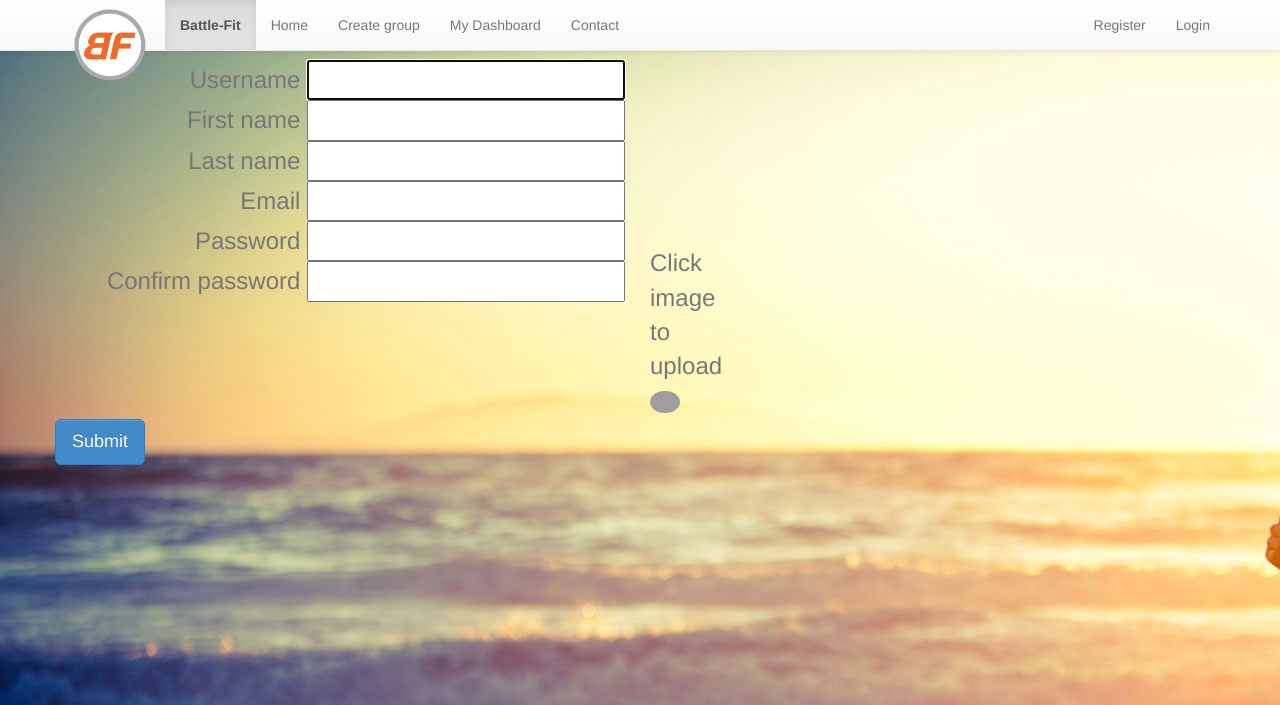
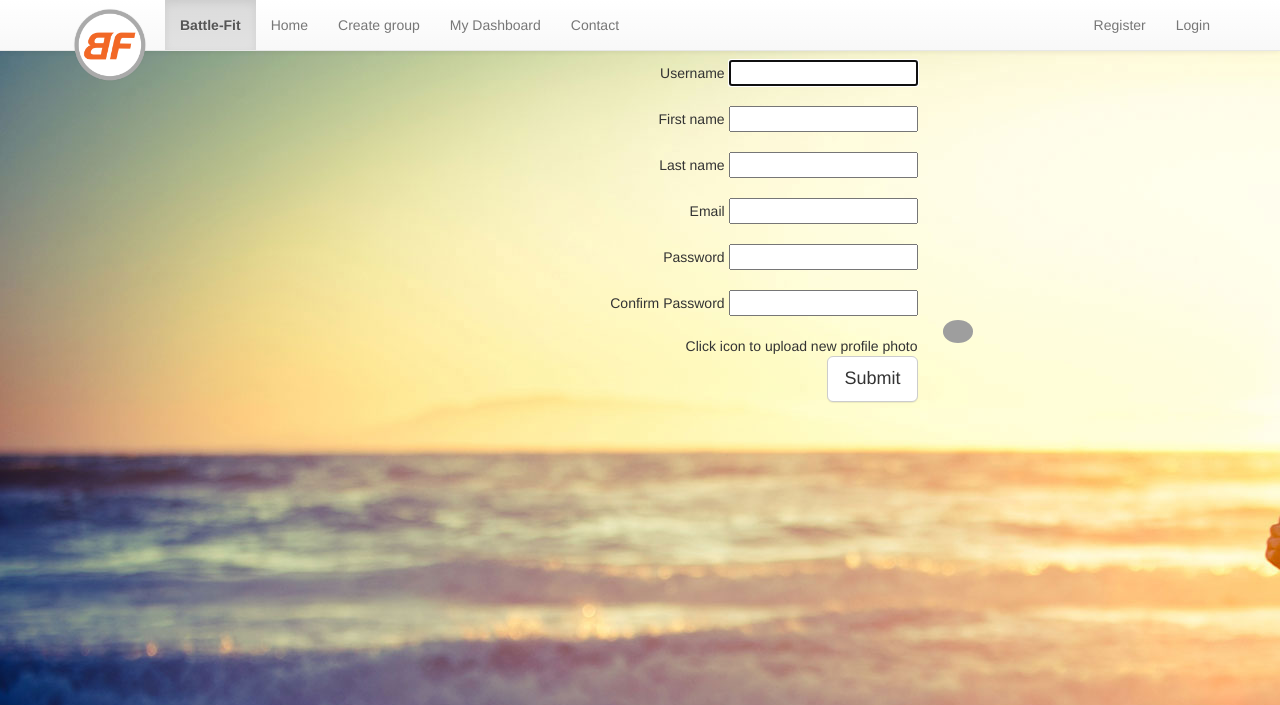
Before and after one commit to JohannaMW/battlefit, a Django app: page /register/ in a window 1280 px wide. Shown: the top 705 px of the page. Run offline with Django 3.2, Linux system fonts and the light colour scheme; some libraries are stand-ins or nearby versions; grey boxes are pictures that could not be loaded.

Commit message:
fixed registration template, need to style

```diff
--- a/fithack/forms.py
+++ b/fithack/forms.py
@@ -46,8 +46,12 @@ class DataForm(ModelForm):
 
 
 class MemberForm(ModelForm):
-
-
+    username = forms.CharField(widget=forms.TextInput(attrs={'class': 'text_box'}))
+    first_name = forms.CharField(widget=forms.TextInput(attrs={'class': 'text_box'}))
+    last_name = forms.CharField(widget=forms.TextInput(attrs={'class': 'text_box'}))
+    email = forms.EmailField(widget=forms.TextInput(attrs={'class': 'textb0x'}))
+    password1 = forms.CharField(widget=forms.PasswordInput(attrs={'class': 'textb0x'}))
+    password2 = forms.CharField(widget=forms.PasswordInput(attrs={'class': 'textb0x'}))
 
     class Meta:
         model = Member
--- a/fithack/static/js/index.js
+++ b/fithack/static/js/index.js
@@ -1,9 +1,9 @@
 $(document).ready(function () {
 
-////      //this is for making the edit profile image as the upload button
-//    $("#upfile1").click(function () {
-//        $("#file1").trigger('click');
-//    });
+//      //this is for making the edit profile image as the upload button
+    $("#upfile1").click(function () {
+        $("#file1").trigger('click');
+    });
 
 
     var vendpoint = "https://api.validic.com/v1/organizations/51aca5a06dedda916400002b/weight.json?access_token=ENTERPRISE_KEY&start_date=2014-04-01";
--- a/fithack/templates/registration/register.html
+++ b/fithack/templates/registration/register.html
@@ -6,49 +6,37 @@
 
 {% block content %}
 
-    <form method="post" action="." enctype="multipart/form-data">
-         {% csrf_token %}
 
-         <div class="row form_label">
-  <div class="col-xs-3 col-sm-6 col-md-6" align="right">Username {{ form.username }}</div>
-  <div class="col-xs-9 col-md-6"></div>
-</div>
-         <div class="row form_label">
-  <div class="col-xs-3 col-sm-6 col-md-6" align="right">First name {{ form.first_name }}</div>
-  <div class="col-xs-9 col-md-6"></div>
-</div>
-        <div class="row form_label">
-  <div class="col-xs-3 col-sm-6 col-md-6" align="right">Last name {{ form.last_name }}</div>
-  <div class="col-xs-9 col-md-6"></div>
-</div>
-        <div class="row form_label">
-  <div class="col-xs-3 col-sm-6 col-md-6" align="right">Email {{ form.email }}</div>
-  <div class="col-xs-9 col-md-6"></div>
-</div>
-        <div class="row form_label">
-  <div class="col-xs-3 col-sm-6 col-md-6" align="right">Password {{ form.password1 }}</div>
-  <div class="col-xs-9 col-md-6"></div>
-</div>
-        <div class="row form_label">
-  <div class="col-xs-3 col-sm-6 col-md-6" align="right">Confirm password {{ form.password2 }}</div>
-  <div class="col-xs-9 col-md-6"></div>
-{#</div>#}
-{#        <div class="row form_label">#}
-{#  <div class="col-xs-3 col-sm-6 col-md-6" align="right">Age {{ form.age }}</div>#}
-{#  <div class="col-xs-9 col-md-6"></div>#}
-{#</div>#}
-{#        <div class="row form_label">#}
-{#  <div class="col-xs-3 col-sm-6 col-md-6" align="right">Gender {{ form.gender }}</div>#}
-{#  <div class="col-xs-9 col-md-6"></div>#}
-{#</div>#}
-        <div class="row form_label">
 
-        <div class="col-xs-3 col-sm-6 col-md-6" id="newProfile" > Click image to upload <img class="img-circle" src="{% static 'img/default.png' %}" id="upfile1" style="cursor:pointer" />
-            <input type="file" id="file1" name="file1" style="display:none" /></div>
-        <div class="col-xs-9 col-md-6"></div>
-</div>
+        <form method="post" action="." enctype="multipart/form-data" >
+            {% csrf_token %}
 
-        <input class="btn btn-lg btn-primary" type="submit" value="Submit">
+            <div class="row"><div class="col-lg-3 col-md-4"></div>
+            <div class="col-lg-6 col-md-4" id="textlabel" align="right">Username {{ form.username }}</div>
+            <div class="col-lg-3 col-md-4"></div></div><br>
+        <div class="row"><div class="col-lg-3 col-md-4"></div>
+            <div class="col-lg-6 col-md-4" id="textlabel" align="right">First name {{ form.first_name }}</div>
+            <div class="col-lg-3 col-md-4"></div></div><br>
+        <div class="row"><div class="col-lg-3 col-md-4"></div>
+            <div class="col-lg-6 col-md-4" id="textlabel" align="right">Last name {{ form.last_name }}</div>
+            <div class="col-lg-3 col-md-4"></div></div><br>
+        <div class="row"><div class="col-lg-3 col-md-4"></div>
+            <div class="col-lg-6 col-md-4" id="textlabel" align="right">Email {{ form.email }}</div>
+            <div class="col-lg-3 col-md-4"></div></div><br>
+        <div class="row"><div class="col-lg-3 col-md-4"></div>
+            <div class="col-lg-6 col-md-4" id="textlabel" align="right">Password {{ form.password1 }}</div>
+            <div class="col-lg-3 col-md-4"></div></div><br>
+        <div class="row"><div class="col-lg-3 col-md-4"></div>
+            <div class="col-lg-6 col-md-4" id="textlabel" align="right">Confirm Password {{ form.password2 }}</div>
+            <div class="col-lg-3 col-md-4"> </div></div><br>
+        <div class="row"><div class="col-lg-3 col-md-4"></div>
+            <div class="col-lg-6 col-md-4" id="textlabel" align="right">Click icon to upload new profile photo </div>
+            <div class="col-lg-3 col-md-4" id="newProfile" ><img class="img-circle" src="/media/profile_img/default.png" id="upfile1" style="cursor:pointer" />
+            <input type="file" id="file1" name="file1" style="display:none" /></div></div>
+
+        <div class="row"><div class="col-lg-3 col-md-4"></div>
+            <div class="col-lg-6 col-md-4" id="textlabel" align="right"><input id="btn_submit" class="btn btn-default btn-lg" type="submit" value="Submit"></div>
+            <div class="col-lg-3 col-md-4"></div></div>
 
 
     </form>
```
